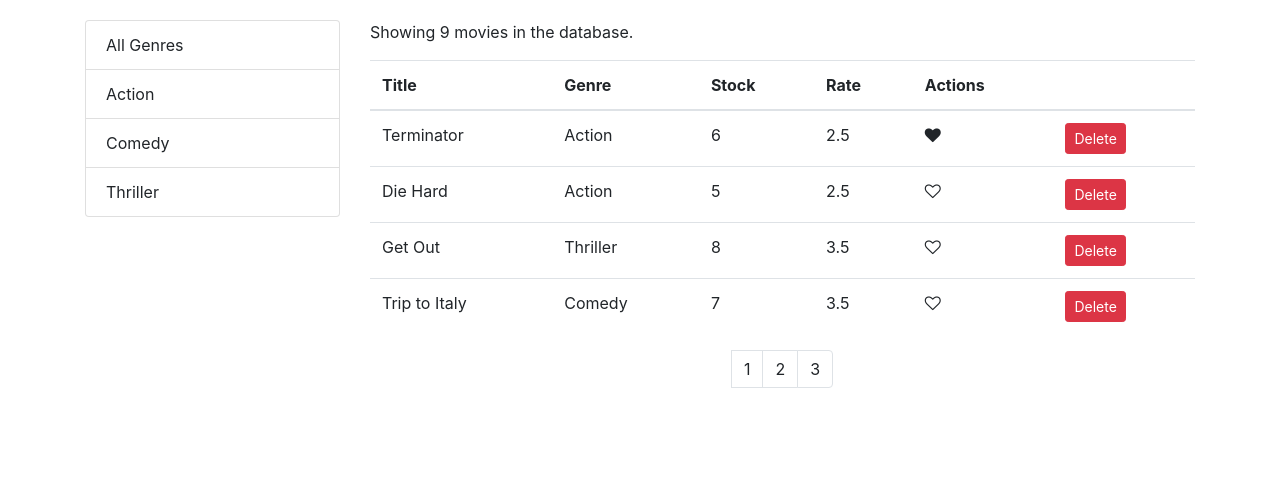
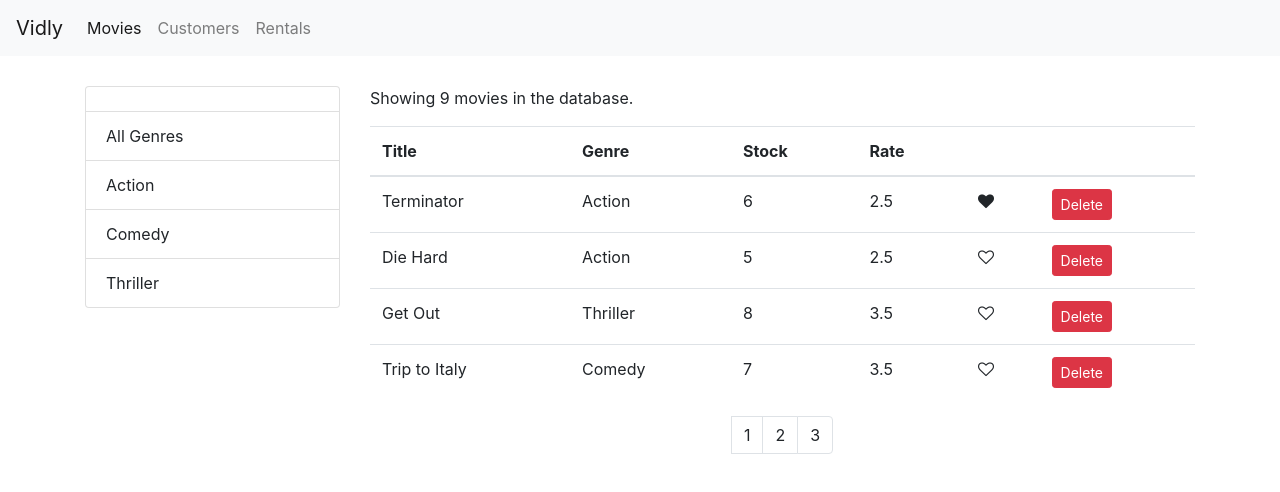
Before and after one commit to svitlanaf/React-VIDLY, a React (Create React App) app: page /movies in a window 1280 px wide. Shown: the top 492 px of the page. Built offline with nearby package versions, Linux system fonts and the light colour scheme.

Commit message:
Extracted table header

```diff
--- a/src/App.js
+++ b/src/App.js
@@ -4,11 +4,14 @@ import { Route, Redirect, Switch } from "react-router-dom";
 import Customers from "./components/customers";
 import Rentals from "./components/rentals";
 import NotFound from "./components/notFound";
+import NavBar from "./components/navBar";
 import "./App.css";
 
 class App extends Component {
   render() {
     return (
+      <React.Fragment>
+        <NavBar />
         <main className="container">
           <Switch>
             <Route path="/movies" component={Movies} />
@@ -19,6 +22,7 @@ class App extends Component {
             <Redirect to="/not-found" />
           </Switch>
         </main>
+      </React.Fragment>
     );
   }
 }
--- /dev/null
+++ b/src/components/common/tableHeader.jsx
@@ -0,0 +1,17 @@
+import React, { Component } from "react";
+
+class TableHeader extends Component {
+  render() {
+    return (
+      <thead>
+        <tr>
+          {this.props.columns.map(column => (
+            <th key={column.path || column.key}>{column.label}</th>
+          ))}
+        </tr>
+      </thead>
+    );
+  }
+}
+
+export default TableHeader;
--- a/src/components/movies.jsx
+++ b/src/components/movies.jsx
@@ -1,10 +1,10 @@
 import React, { Component } from "react";
-import Like from "./common/like";
 import Pagination from "./common/pagination";
 import ListGroup from "./common/listGroup";
 import { getMovies } from "../services/fakeMovieService";
 import { getGenres } from "../services/fakeGenreService";
 import { paginate } from "../utils/paginate";
+import MoviesTable from "./moviesTable";
 
 class Movies extends Component {
   state = {
@@ -15,7 +15,7 @@ class Movies extends Component {
   };
 
   componentDidMount() {
-    const genres = [{ name: "All Genres" }, ...getGenres()];
+    const genres = [{ _id: "" }, { name: "All Genres" }, ...getGenres()];
     this.setState({ movies: getMovies(), genres });
   }
 
@@ -71,42 +71,11 @@ class Movies extends Component {
         </div>
         <div className="col">
           <p>Showing {filteredMovies.length} movies in the database.</p>
-          <table className="table">
-            <thead>
-              <tr>
-                <th>Title</th>
-                <th>Genre</th>
-                <th>Stock</th>
-                <th>Rate</th>
-                <th>Actions</th>
-                <th />
-              </tr>
-            </thead>
-            <tbody>
-              {movies.map(movie => (
-                <tr key={movie._id}>
-                  <td>{movie.title}</td>
-                  <td>{movie.genre.name}</td>
-                  <td>{movie.numberInStock}</td>
-                  <td>{movie.dailyRentalRate}</td>
-                  <td>
-                    <Like
-                      liked={movie.liked}
-                      onClick={() => this.handleLike(movie)}
-                    />
-                  </td>
-                  <td>
-                    <button
-                      onClick={() => this.handleDelete(movie)}
-                      className="btn btn-danger btn-sm"
-                    >
-                      Delete
-                    </button>
-                  </td>
-                </tr>
-              ))}
-            </tbody>
-          </table>
+          <MoviesTable
+            movies={movies}
+            onLike={this.handleLike}
+            onDelete={this.handleDelete}
+          />
           <Pagination
             itemsCount={filteredMovies.length}
             pageSize={pageSize}
--- /dev/null
+++ b/src/components/moviesTable.jsx
@@ -0,0 +1,45 @@
+import React, { Component } from "react";
+import TableHeader from "./common/tableHeader";
+import Like from "./common/like";
+
+class MoviesTable extends Component {
+  columns = [
+    { path: "title", label: "Title" },
+    { path: "genre.name", label: "Genre" },
+    { path: "numberInStock", label: "Stock" },
+    { path: "dailyRentalRate", label: "Rate" },
+    { key: "like" },
+    { key: "delete" }
+  ];
+  render() {
+    const { movies, onDelete, onLike } = this.props;
+    return (
+      <table className="table">
+        <TableHeader columns={this.columns} />
+        <tbody>
+          {movies.map(movie => (
+            <tr key={movie._id}>
+              <td>{movie.title}</td>
+              <td>{movie.genre.name}</td>
+              <td>{movie.numberInStock}</td>
+              <td>{movie.dailyRentalRate}</td>
+              <td>
+                <Like liked={movie.liked} onClick={() => onLike(movie)} />
+              </td>
+              <td>
+                <button
+                  onClick={() => onDelete(movie)}
+                  className="btn btn-danger btn-sm"
+                >
+                  Delete
+                </button>
+              </td>
+            </tr>
+          ))}
+        </tbody>
+      </table>
+    );
+  }
+}
+
+export default MoviesTable;
--- /dev/null
+++ b/src/components/navBar.jsx
@@ -0,0 +1,38 @@
+import React from "react";
+import { Link, NavLink } from "react-router-dom";
+
+const NavBar = () => {
+  return (
+    <nav className="navbar navbar-expand-lg navbar-light bg-light">
+      <Link className="navbar-brand" to="/">
+        Vidly
+      </Link>
+      <button
+        className="navbar-toggler"
+        type="button"
+        data-toggle="collapse"
+        data-target="#navbarNavAltMarkup"
+        aria-controls="navbarNavAltMarkup"
+        aria-expanded="false"
+        aria-label="Toggle navigation"
+      >
+        <span className="navbar-toggler-icon" />
+      </button>
+      <div className="collapse navbar-collapse" id="navbarNavAltMarkup">
+        <div className="navbar-nav">
+          <NavLink className="nav-item nav-link" to="/movies">
+            Movies
+          </NavLink>
+          <NavLink className="nav-item nav-link" to="/customers">
+            Customers
+          </NavLink>
+          <NavLink className="nav-item nav-link" to="/rentals">
+            Rentals
+          </NavLink>
+        </div>
+      </div>
+    </nav>
+  );
+};
+
+export default NavBar;
--- a/src/index.css
+++ b/src/index.css
@@ -1,5 +1,8 @@
 body {
   margin: 0;
-  padding: 20px 0 0 0;
+  padding: 0 0 0 0;
   font-family: sans-serif;
 }
+.navbar {
+  margin-bottom: 30px;
+}
```
Lines whose indentation alone changed are shown as unchanged.
